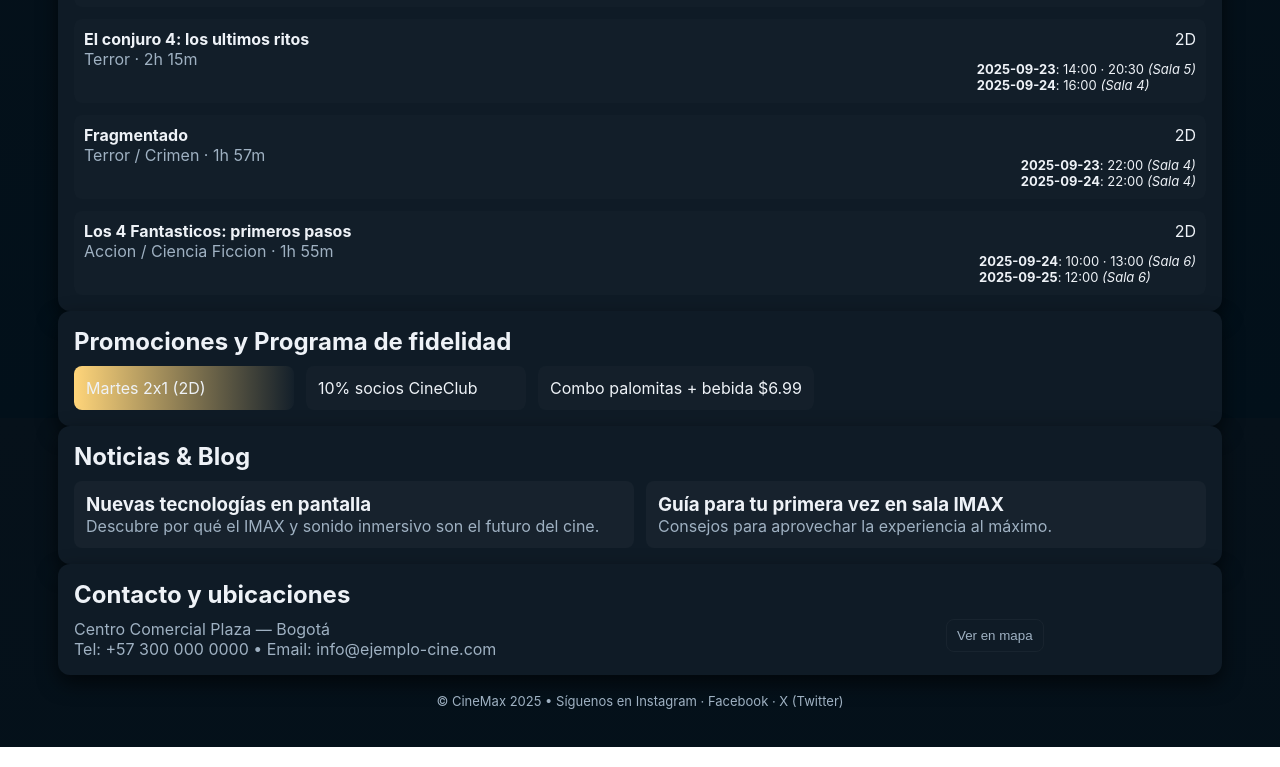
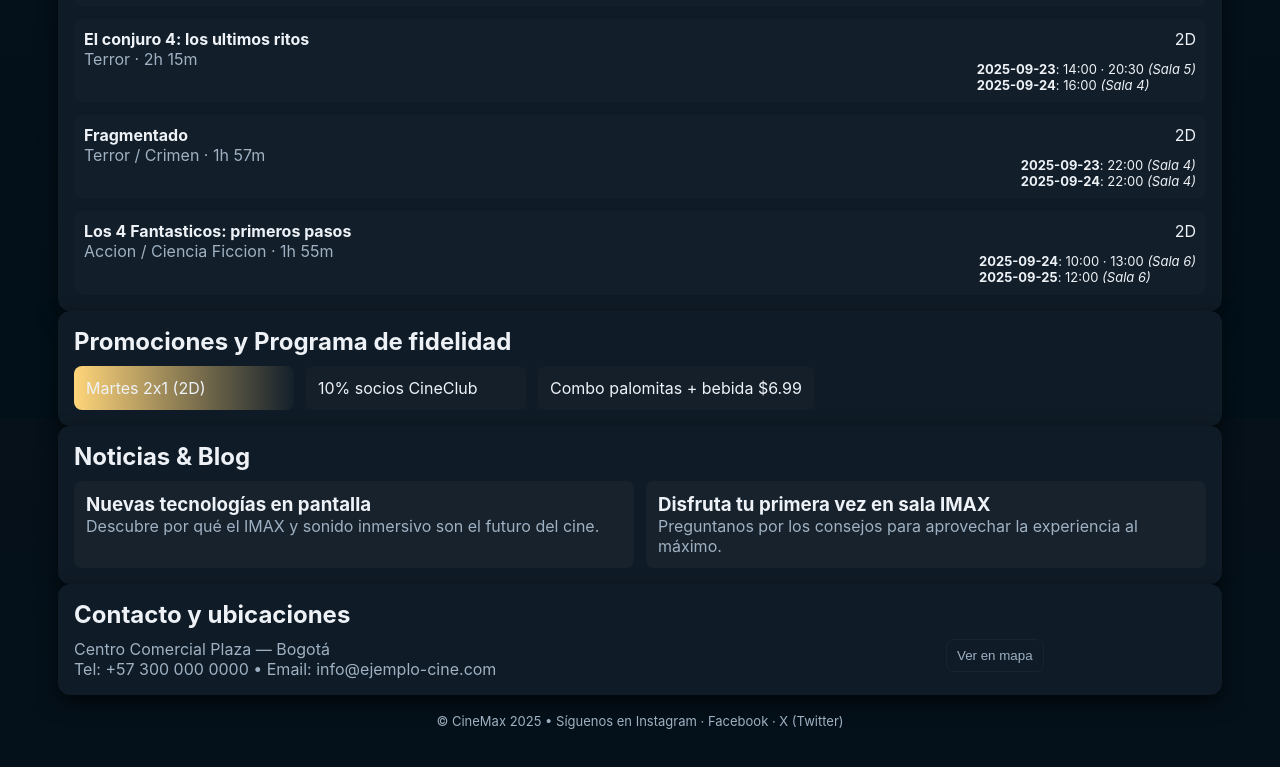
Before and after one commit to MariaJoseAizaga/Pagina-web-Cine, a plain HTML site: page index.html in a window 1280 px wide. Shown: the part 3582-4349 px from the top of the page. Drawn offline with Linux system fonts and the light colour scheme.

Commit message:
Update index.html

```diff
--- a/index.html
+++ b/index.html
@@ -225,8 +225,8 @@
             <p class="muted">Descubre por qué el IMAX y sonido inmersivo son el futuro del cine.</p>
           </article>
           <article style="background:var(--glass);padding:12px;border-radius:8px">
-            <h3>Guía para tu primera vez en sala IMAX</h3>
-            <p class="muted">Consejos para aprovechar la experiencia al máximo.</p>
+            <h3>Disfruta tu primera vez en sala IMAX</h3>
+            <p class="muted">Preguntanos por los consejos para aprovechar la experiencia al máximo.</p>
           </article>
         </div>
       </section>
```
